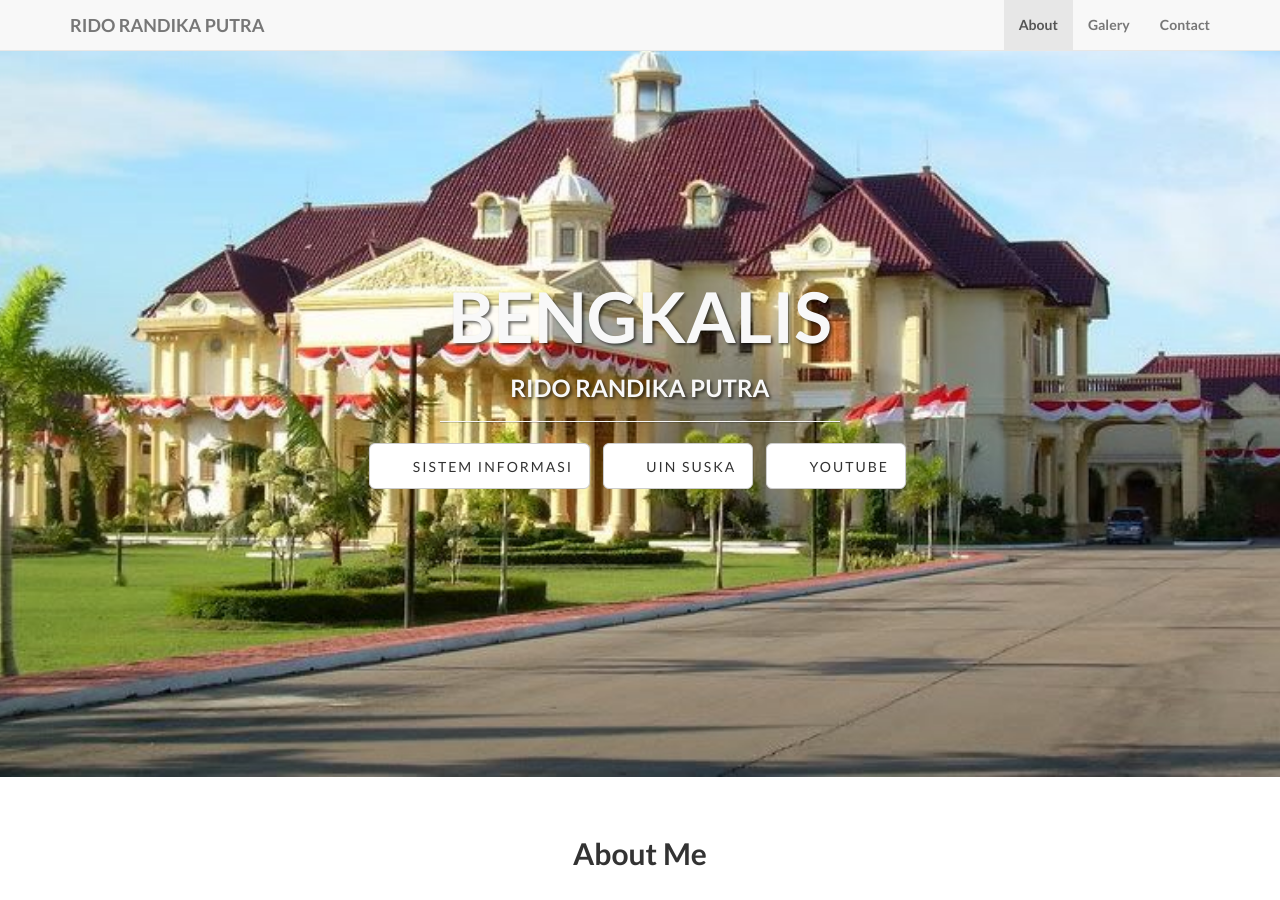
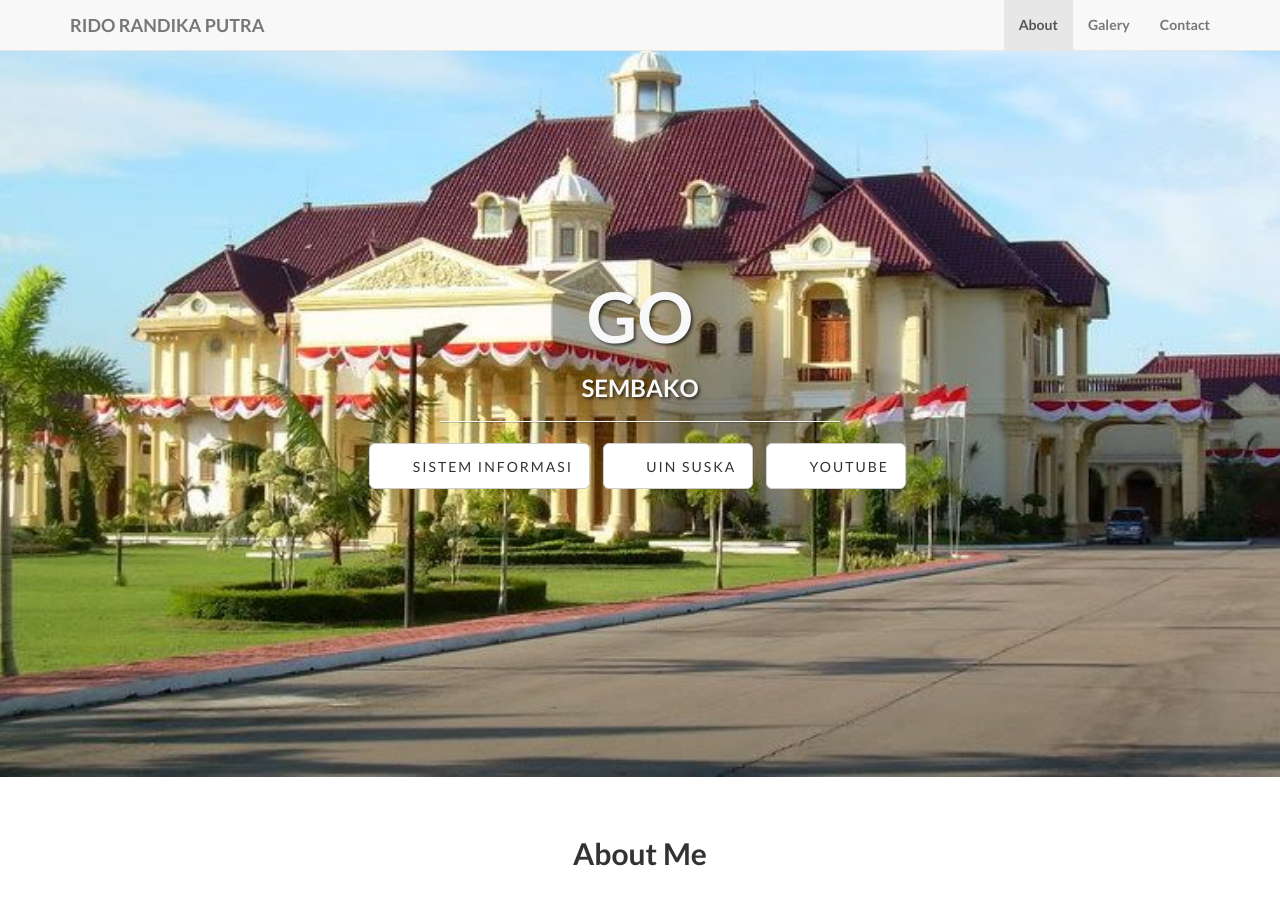
Before and after one commit to gosembako/gosembako.github.io, a Jekyll site: the page built from index.html, in a window 1280 px wide and 900 px high. Built offline with Jekyll 4.4.1, drawn with Linux system fonts in a browser that asks for light colours.

Commit message:
Update index.html
SM1

```diff
--- a/index.html
+++ b/index.html
@@ -1,5 +1,5 @@
 ---
 layout: default
-title: BENGKALIS
-subTitle: RIDO RANDIKA PUTRA
+title: GO
+subTitle: SEMBAKO
 ---
```
